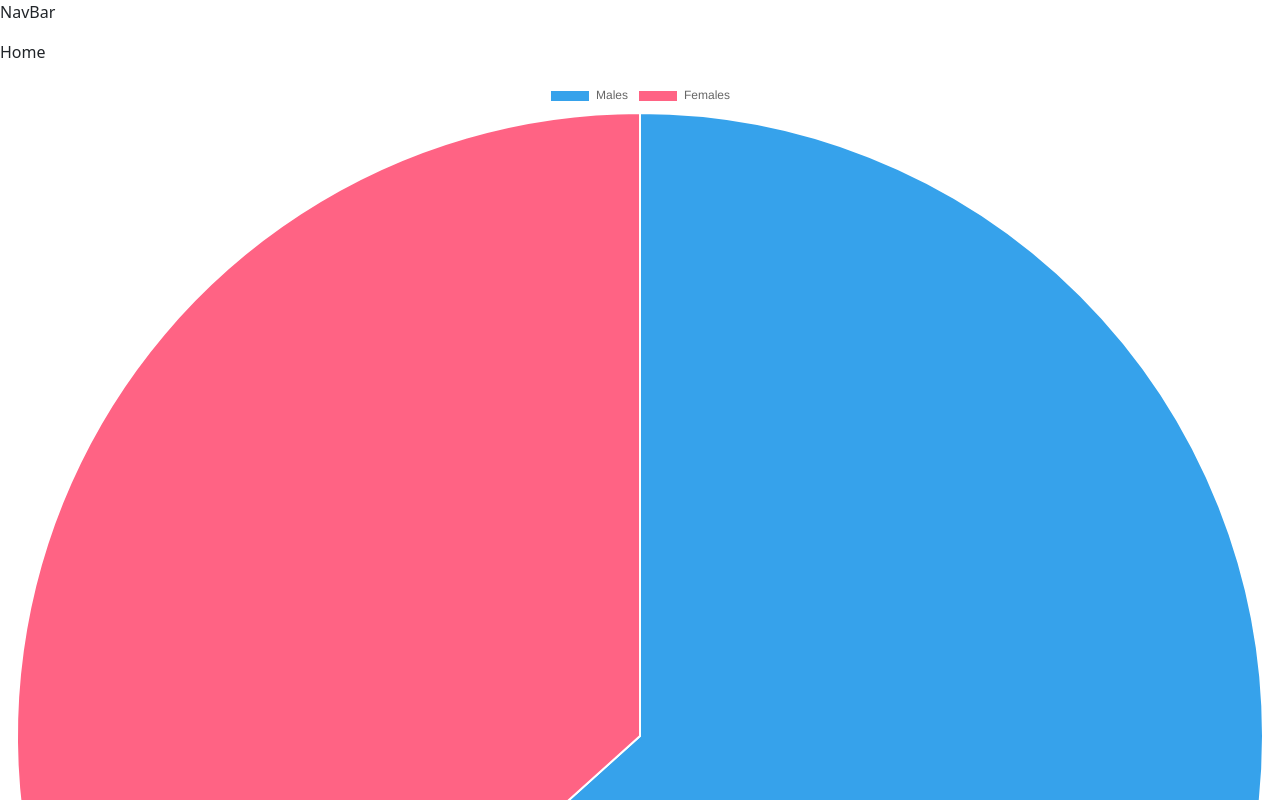
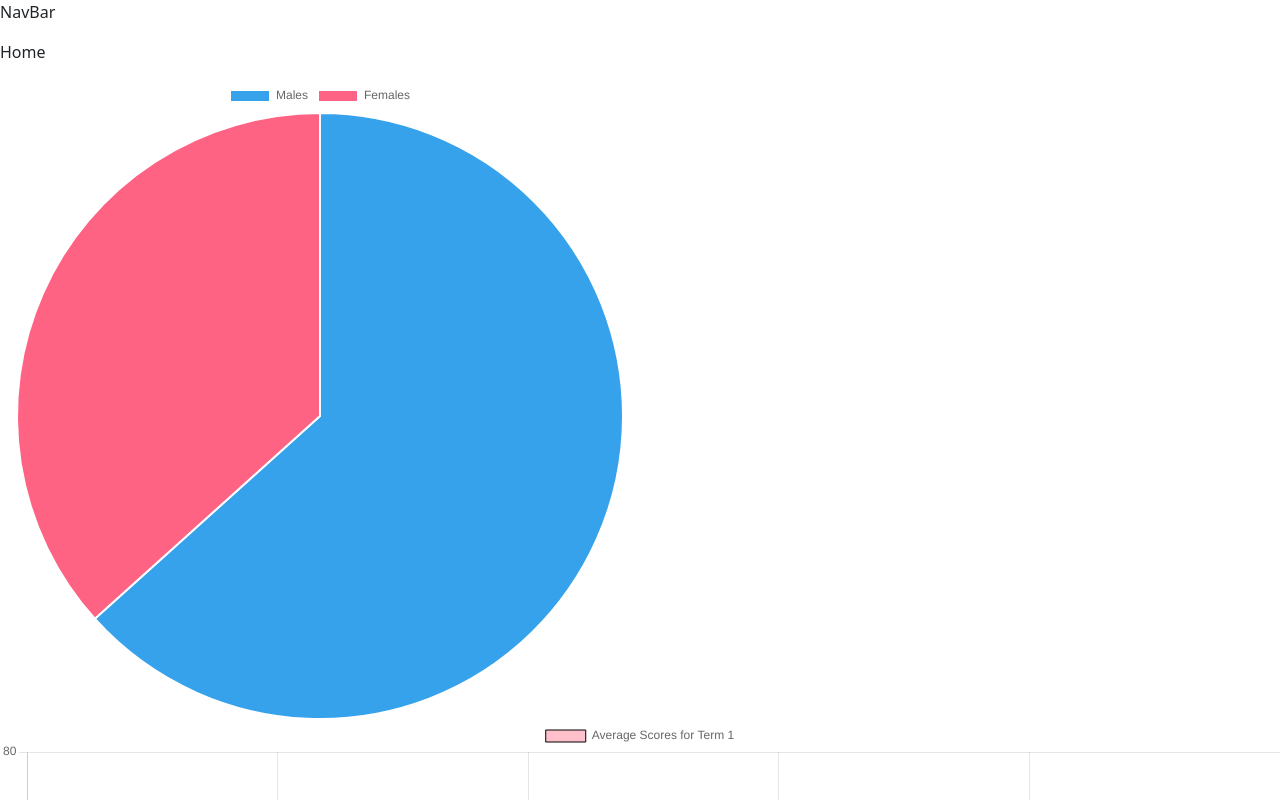
Before and after one commit to fraciah/result-analysis, a React (Vite) app: page / in a window 1280 px wide. Shown: the top 800 px of the page. Built offline with nearby package versions, Linux system fonts and the light colour scheme.

Commit message:
Add gender and term average visualizations

```diff
--- a/src/page/Home.jsx
+++ b/src/page/Home.jsx
@@ -1,29 +1,21 @@
-import { Chart as ChartJS, ArcElement, Tooltip, Legend } from "chart.js";
-import { Pie } from 'react-chartjs-2';
-
-import { students } from "../utils/Data/Student"
+import { Chart as ChartJS, ArcElement, Tooltip, Legend, BarElement, CategoryScale, LinearScale } from "chart.js";
+import { Pie, Bar } from 'react-chartjs-2';
+import { genderData, term1AvgData, term2AvgData } from "../utils/Data/Visuals";
 
 ChartJS.register(ArcElement, Tooltip, Legend);
+ChartJS.register(BarElement, CategoryScale, LinearScale, Tooltip, Legend);
 
 const Home = () => {
-  const males =  students.students.filter((student) => student.gender == "Male").length;
-  const females =  students.students.filter((student) => student.gender == "Female").length;
-  // console.log("Males",males)
-  // console.log("Females",females)
 
-  const genderData = {
-    labels : ['Males','Females'],
-    datasets: [
-      {
-        data: [males, females],
-        backgroundColor: ['#36A2EB', '#FF6384'],
-      }
-    ]
-  }
   return (
     <div>
       <p>Home</p>
-      <Pie data={genderData} />
+      <div className="col-6">
+        <Pie data={genderData} />
+      </div>
+      <div>
+        <Bar data={term1AvgData}></Bar>
+      </div>
     </div>
   )
 }
--- /dev/null
+++ b/src/utils/Data/Visuals.js
@@ -0,0 +1,84 @@
+import { students } from "./Student"
+
+//for the genderData
+const males =  students.students.filter((student) => student.gender == "Male").length;
+const females =  students.students.filter((student) => student.gender == "Female").length;
+
+
+//for the visualizations of subjects averages per term
+//term 1
+let term1_totalScores = { math: 0, english: 0, history: 0, chemistry: 0, physics: 0 };
+let numStudents = 0;
+for(let student of students.students){
+  if(student.term1_scores){
+    term1_totalScores.math += student.term1_scores.math;
+    term1_totalScores.english += student.term1_scores.english;
+    term1_totalScores.history += student.term1_scores.history;
+    term1_totalScores.chemistry += student.term1_scores.chemistry;
+    term1_totalScores.physics += student.term1_scores.physics;
+    numStudents ++;
+  }
+}
+// console.log(numStudents)
+let term1avgScores = {
+  Math: term1_totalScores.math/numStudents,
+  English: term1_totalScores.english/numStudents,
+  History: term1_totalScores.history/numStudents,
+  Chemistry: term1_totalScores.chemistry/numStudents,
+  Physics: term1_totalScores.physics/numStudents,
+}
+
+//term 2
+let term2_totalScores = { math: 0, english: 0, history: 0, chemistry: 0, physics: 0 };
+for(let student of students.students){
+  if(student.term2_scores){
+    term2_totalScores.math += student.term2_scores.math;
+    term2_totalScores.english += student.term2_scores.english;
+    term2_totalScores.history += student.term2_scores.history;
+    term2_totalScores.chemistry += student.term2_scores.chemistry;
+    term2_totalScores.physics += student.term2_scores.physics;
+  }
+}
+let term2avgScores = {
+  Math: term2_totalScores.math/numStudents,
+  English: term2_totalScores.english/numStudents,
+  History: term2_totalScores.history/numStudents,
+  Chemistry: term2_totalScores.chemistry/numStudents,
+  Physics: term2_totalScores.physics/numStudents,
+}
+
+
+export const genderData = {
+    labels: ['Males','Females'],
+    datasets: [
+      {
+        data: [males, females],
+        backgroundColor: ['#36A2EB', '#FF6384'],
+      }
+    ]
+}
+
+export const term1AvgData = {
+  labels: Object.keys(term1avgScores),
+  datasets: [
+    {
+      label: 'Average Scores for Term 1',
+      data: Object.values(term1avgScores),
+      backgroundColor: 'pink',
+      borderColor: 'black',
+      borderWidth: 1,
+    }
+  ]
+}
+export const term2AvgData = {
+  labels: Object.keys(term2avgScores),
+  datasets: [
+    {
+      label: 'Average Scores for Term 2',
+      data: Object.values(term2avgScores),
+      backgroundColor: 'pink',
+      borderColor: 'black',
+      borderWidth: 1,
+    }
+  ]
+}
```
